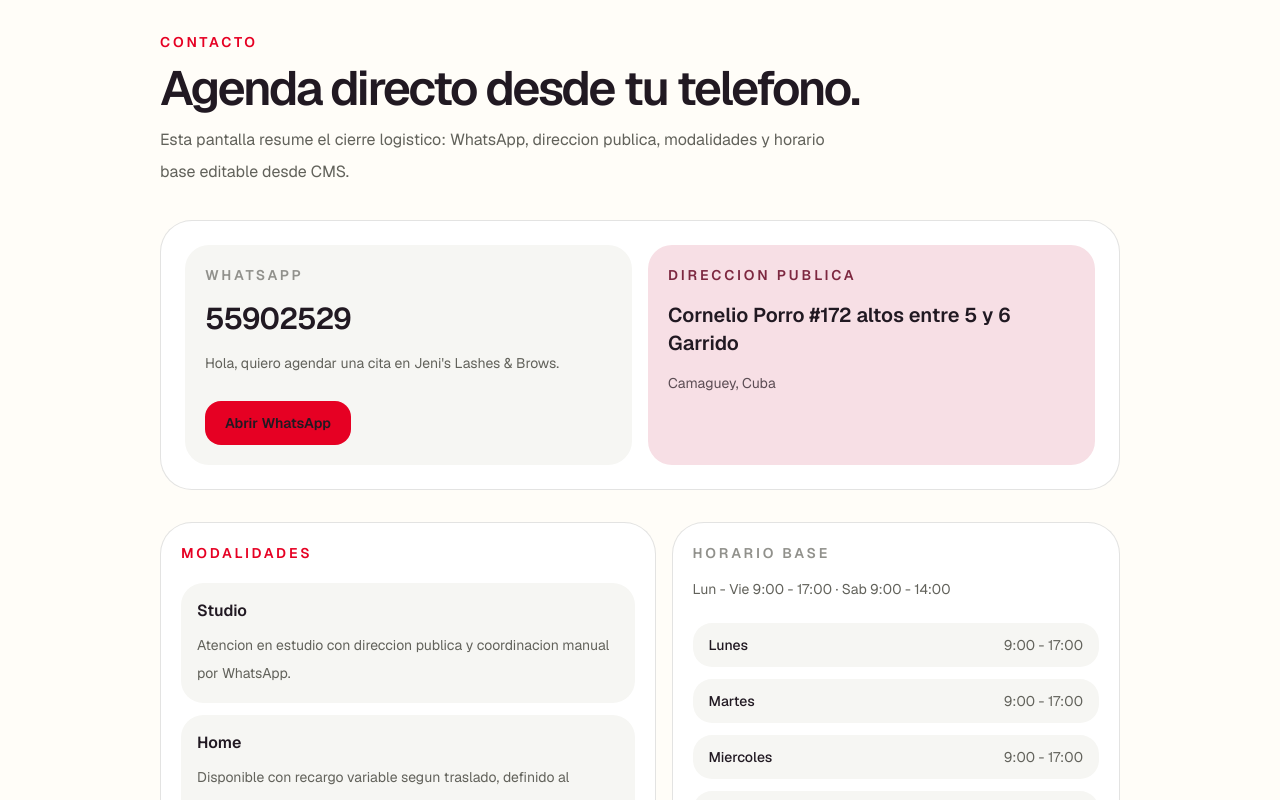
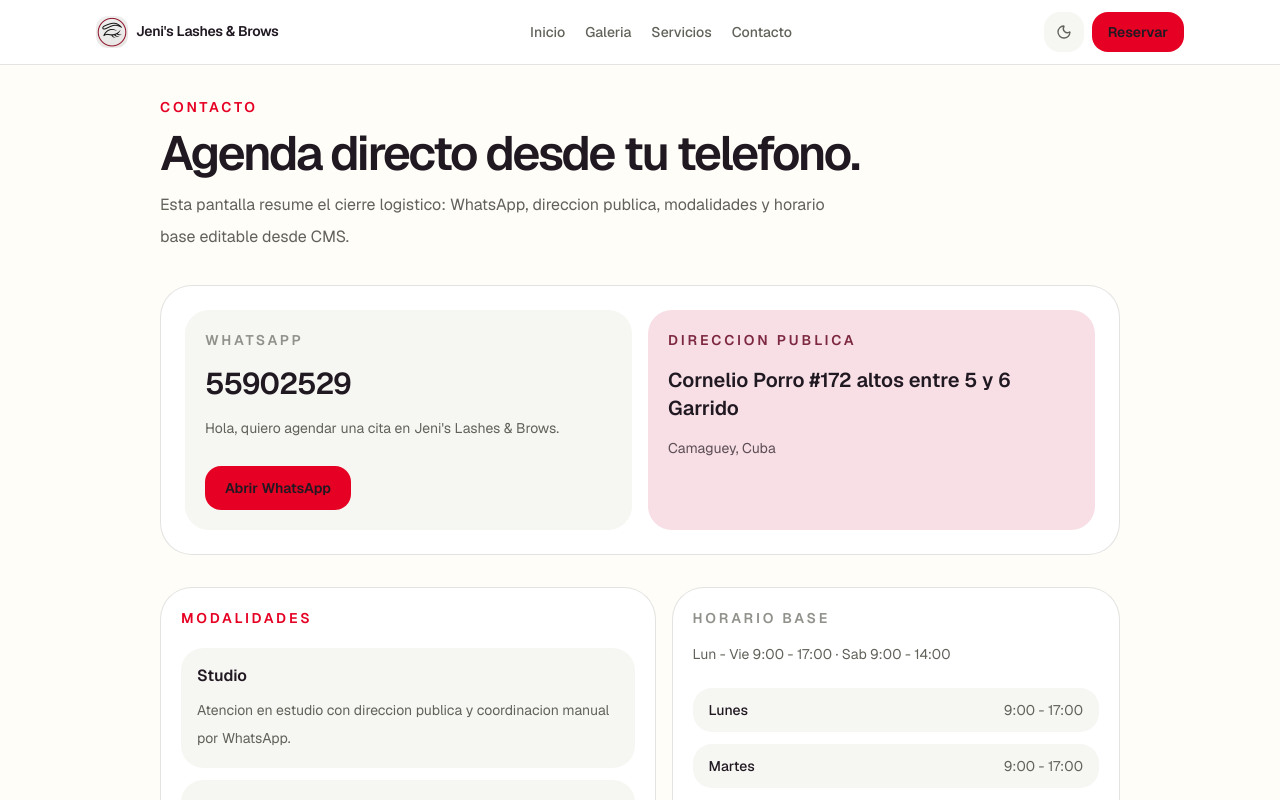
Before and after one commit to Ernesto248/landing-cms-frontend, a Next.js app: page /contacto in a window 1280 px wide. Shown: the top 800 px of the page. Built offline with nearby package versions, Linux system fonts and the light colour scheme; no server answers.

Commit message:
Add navigation to contact page

```diff
--- a/src/components/public/contact-page-content.tsx
+++ b/src/components/public/contact-page-content.tsx
@@ -1,5 +1,7 @@
 import type { PublicSiteData } from "@/lib/public-site";
 import { createWhatsAppUrl } from "@/lib/whatsapp";
+import { SiteFooter } from "@/components/public/site-footer";
+import { SiteHeader } from "@/components/public/site-header";
 
 type ContactPageContentProps = {
   siteData: PublicSiteData;
@@ -9,6 +11,12 @@ export function ContactPageContent({ siteData }: Readonly<ContactPageContentProp
   const { businessHours, businessProfile, content } = siteData;
 
   return (
+    <>
+      <SiteHeader
+        whatsappMessage={content.whatsappMessage}
+        whatsappNumber={businessProfile.phoneWhatsapp}
+      />
+
       <main className="mx-auto flex w-full max-w-5xl flex-1 flex-col gap-8 px-4 py-8 sm:px-6 lg:px-8">
         <div className="space-y-3">
           <p className="text-sm font-semibold uppercase tracking-[0.2em] text-[var(--accent)]">
@@ -97,5 +105,8 @@ export function ContactPageContent({ siteData }: Readonly<ContactPageContentProp
           </article>
         </section>
       </main>
+
+      <SiteFooter siteData={siteData} />
+    </>
   );
 }
--- a/src/components/public/site-header.tsx
+++ b/src/components/public/site-header.tsx
@@ -10,8 +10,9 @@ type SiteHeaderProps = {
 };
 
 const navigation = [
-  { href: "#galeria", label: "Galeria" },
-  { href: "#servicios", label: "Servicios" },
+  { href: "/", label: "Inicio" },
+  { href: "/#galeria", label: "Galeria" },
+  { href: "/#servicios", label: "Servicios" },
   { href: "/contacto", label: "Contacto" },
 ];
 
```
Lines whose indentation alone changed are shown as unchanged.
